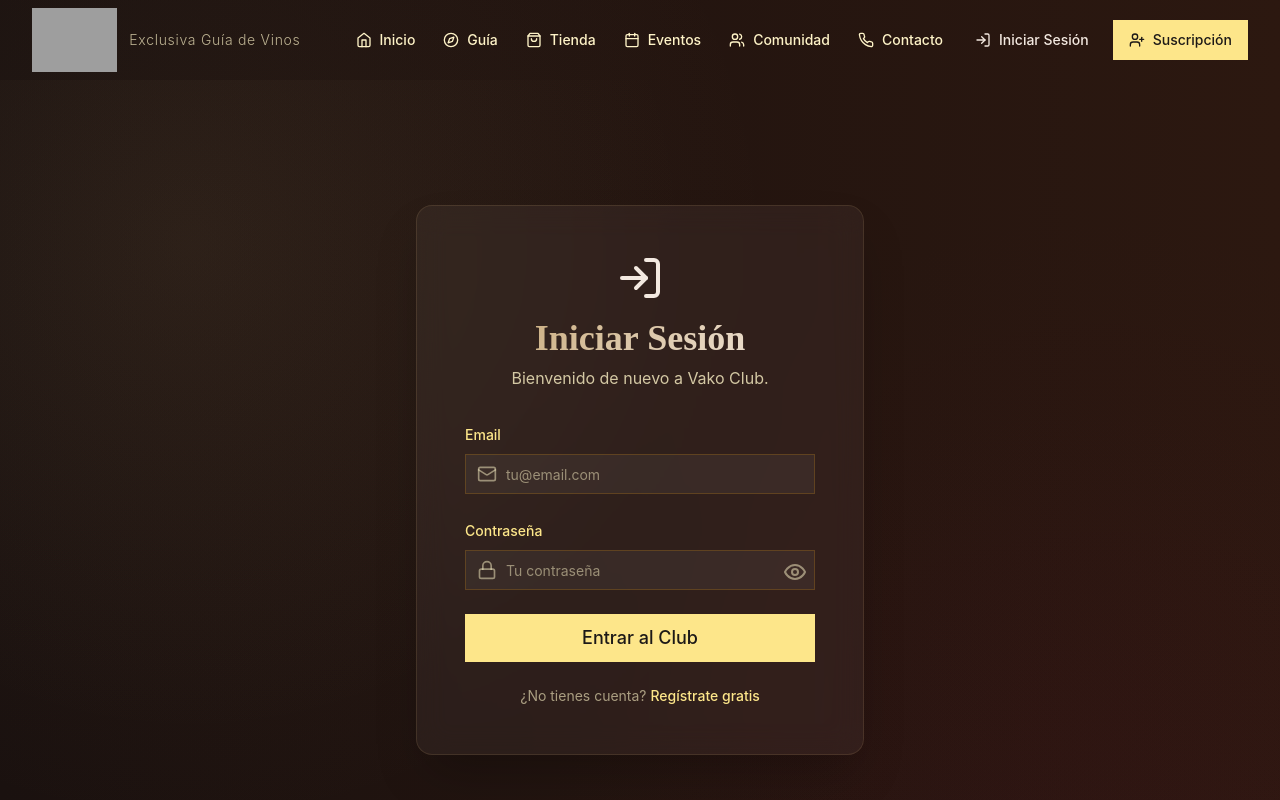
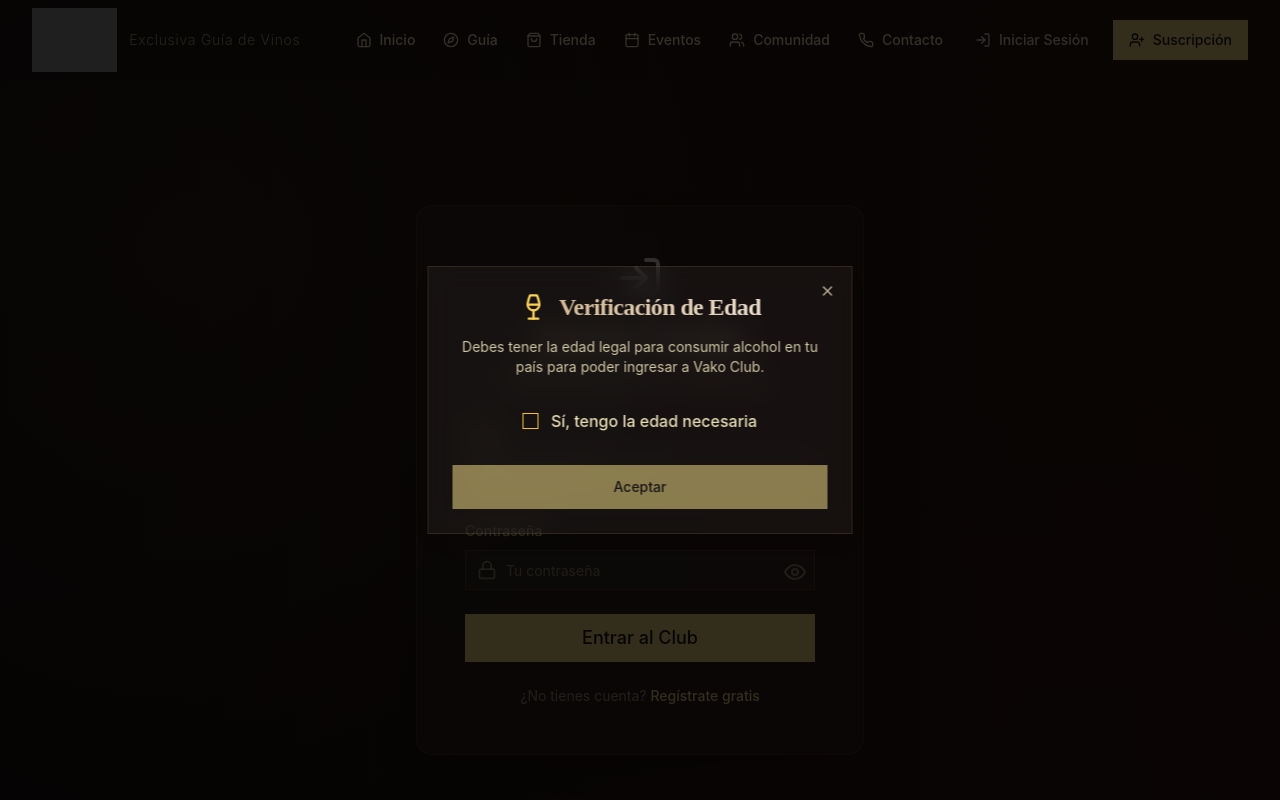
Before and after one commit to VakoWIneClub/vakoClubWebsite, a React (Vite) app: page /login in a window 1280 px wide. Shown: the top 800 px of the page. Built offline with nearby package versions, Linux system fonts and the light colour scheme; grey boxes are pictures that could not be loaded.

Commit message:
+18 pop-up

```diff
--- a/src/App.jsx
+++ b/src/App.jsx
@@ -27,13 +27,15 @@
 import ArticleEditor from '@/pages/guia/ArticleEditor';
 import EventoPage from '@/pages/eventos/EventoPage';
 import EventoEditor from '@/pages/eventos/EventoEditor';
-import SobreNosotros from '@/pages/SobreNosotros'; // Importar la nueva página
+import SobreNosotros from '@/pages/SobreNosotros';
+import AgeVerificationPopup from '@/components/AgeVerificationPopup';
 
 function App() {
   return (
     <Router>
       <AuthProvider>
         <ScrollToTop />
+        <AgeVerificationPopup />
         <div className="min-h-screen wine-pattern flex flex-col">
           <Helmet>
             <title>Vako Club - Descubre el Mundo del Vino</title>
@@ -63,7 +65,7 @@
               <Route path="/politica-privacidad" element={<PoliticaPrivacidad />} />
               <Route path="/email-verification" element={<EmailVerification />} />
               <Route path="/auth/callback" element={<AuthCallback />} />
-              <Route path="/sobre-nosotros" element={<SobreNosotros />} /> {/* Nueva ruta */}
+              <Route path="/sobre-nosotros" element={<SobreNosotros />} />
             </Routes>
           </main>
 
--- /dev/null
+++ b/src/components/AgeVerificationPopup.jsx
@@ -0,0 +1,74 @@
+
+import React, { useState, useEffect } from 'react';
+import { Dialog, DialogContent, DialogHeader, DialogTitle, DialogDescription, DialogFooter } from '@/components/ui/dialog';
+import { Button } from '@/components/ui/button';
+import { Checkbox } from '@/components/ui/checkbox';
+import { Label } from '@/components/ui/label';
+import { Wine } from 'lucide-react';
+
+const AgeVerificationPopup = () => {
+  const [isOpen, setIsOpen] = useState(false);
+  const [isChecked, setIsChecked] = useState(false);
+
+  useEffect(() => {
+    const ageVerified = localStorage.getItem('ageVerified');
+    if (ageVerified !== 'true') {
+      const timer = setTimeout(() => {
+        setIsOpen(true);
+      }, 2000);
+      return () => clearTimeout(timer);
+    }
+  }, []);
+
+  const handleAccept = () => {
+    if (isChecked) {
+      localStorage.setItem('ageVerified', 'true');
+      setIsOpen(false);
+    }
+  };
+
+  return (
+    <Dialog open={isOpen}>
+      <DialogContent
+        className="wine-glass-effect sm:max-w-[425px] border-amber-400/30 text-amber-100"
+        hideCloseButton={true}
+        onInteractOutside={(e) => e.preventDefault()}
+        onEscapeKeyDown={(e) => e.preventDefault()}
+      >
+        <DialogHeader>
+          <DialogTitle className="flex items-center justify-center text-2xl font-playfair wine-text-gradient">
+            <Wine className="mr-3 h-7 w-7 text-amber-300" />
+            Verificación de Edad
+          </DialogTitle>
+          <DialogDescription className="text-center text-amber-100/80 pt-2">
+            Debes tener la edad legal para consumir alcohol en tu país para poder ingresar a Vako Club.
+          </DialogDescription>
+        </DialogHeader>
+        <div className="py-4">
+          <div className="flex items-center space-x-3 justify-center">
+            <Checkbox
+              id="age-confirm"
+              checked={isChecked}
+              onCheckedChange={setIsChecked}
+            />
+            <Label htmlFor="age-confirm" className="text-base text-amber-100/90 cursor-pointer">
+              Sí, tengo la edad necesaria
+            </Label>
+          </div>
+        </div>
+        <DialogFooter>
+          <Button
+            onClick={handleAccept}
+            disabled={!isChecked}
+            className="w-full"
+            size="lg"
+          >
+            Aceptar
+          </Button>
+        </DialogFooter>
+      </DialogContent>
+    </Dialog>
+  );
+};
+
+export default AgeVerificationPopup;
--- a/src/contexts/SupabaseAuthContext.jsx
+++ b/src/contexts/SupabaseAuthContext.jsx
@@ -38,23 +38,16 @@
     try {
       const { error } = await supabase.auth.signOut();
       if (error) {
-        // This is a more aggressive catch-all for any sign-out error.
-        // It ensures the client-side session is cleared even if Supabase has an issue.
         console.warn("Supabase signOut error, forcing client-side sign out:", error.message);
       }
     } catch (e) {
       console.error("An unexpected error occurred during signOut:", e);
     } finally {
-      // Always clear client-side state
       setUser(null);
       setSession(null);
-      // We don't need to manually remove from localStorage,
-      // as onAuthStateChange will fire with a signed_out event,
-      // and handleSession(null) will clear state.
-      // Redirecting here ensures a clean state transition for the user.
       navigate('/');
     }
-  }, [toast, navigate]);
+  }, [navigate]);
 
   const handleSession = useCallback(async (session) => {
     setSession(session);
@@ -71,7 +64,6 @@
     if (session?.user) {
       const { data, error } = await supabase.auth.refreshSession();
       if (error) {
-        // If refresh fails, the token is likely invalid. Force sign-out.
         console.error("Failed to refresh session, signing out:", error.message);
         await signOut();
       } else if (data.session) {
@@ -79,7 +71,6 @@
         setUser(userWithProfile);
         setSession(data.session);
       } else {
-         // If session is invalid, sign out
         await signOut();
       }
     }
@@ -103,7 +94,6 @@
       }
     );
 
-    // Initial session load
     supabase.auth.getSession().then(({ data: { session } }) => {
       handleSession(session);
     }).catch((error) => {
--- a/src/pages/Tienda.jsx
+++ b/src/pages/Tienda.jsx
@@ -448,6 +448,7 @@
           products={arteYDeco}
           showEtsyButton
         />
+        <div className="border-t border-amber-500/10"></div>
         <Section
           title="Vinos Seleccionados"
           icon={Wine}
@@ -467,7 +468,6 @@
           products={accesorios}
           showEtsyButton
         />
-        <div className="border-t border-amber-500/10"></div>
       </div>
 
       {/* Features Section */}
```
